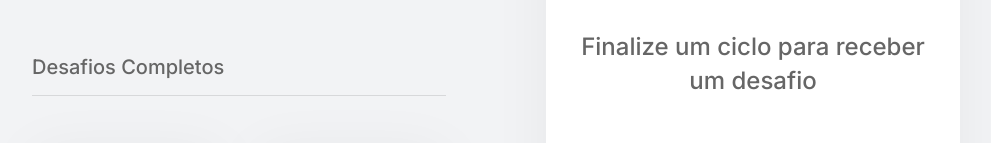
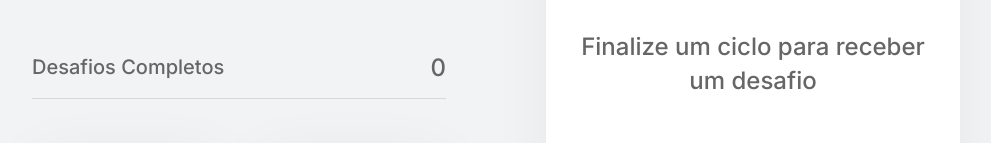
Before and after one commit to EloisaFagundes/movit-rocketseat-nextjs-contextapi, a Next.js app: page / in a window 1280 px wide. Shown: the part 276-419 px from the top of the page, without its empty margins (144-1135 px from the left). Built offline with nearby package versions, Linux system fonts and the light colour scheme.

Commit message:
feat: deixando contexto dispoível globalmente

```diff
--- a/src/pages/_app.tsx
+++ b/src/pages/_app.tsx
@@ -1,7 +1,12 @@
 import "../styles/global.css";
+import { ChallengesProvider } from "../contexts/ChallengesContexts";
 
 function MyApp({ Component, pageProps }) {
-  return <Component {...pageProps} />
+  return (
+    <ChallengesProvider>
+      <Component {...pageProps} />
+    </ChallengesProvider>
+  );
 }
 
-export default MyApp
+export default MyApp;
```
